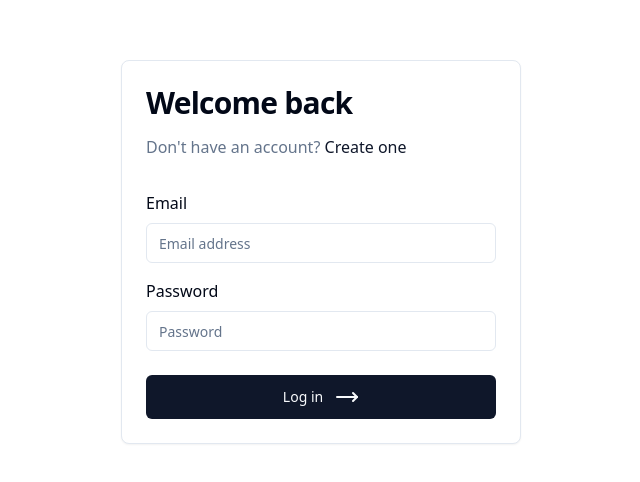
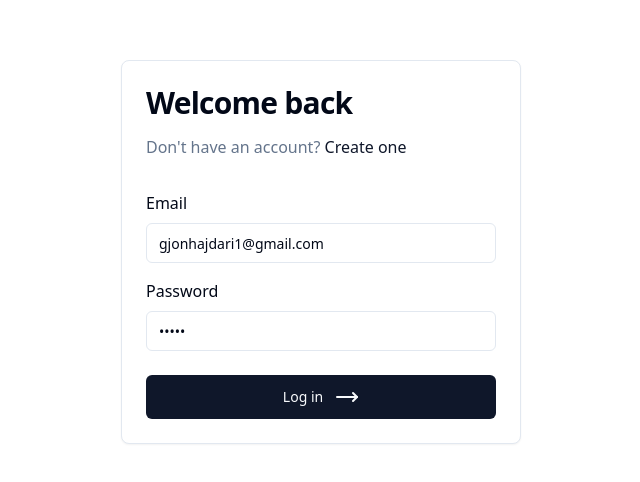
Before and after one commit to gjonhajdari/stellar, a React (Vite) app: page /login in a window 1280 px wide. Shown: the part 148-630 px from the top of the page, without its empty margins (319-959 px from the left). Built offline with nearby package versions, Linux system fonts and the light colour scheme.

Commit message:
Added basic login functionality

```diff
--- a/src/pages/Login.tsx
+++ b/src/pages/Login.tsx
@@ -1,4 +1,4 @@
-import { Link } from "react-router-dom";
+import { Link, useNavigate } from "react-router-dom";
 import { Button } from "@/components/ui/button";
 import {
   Card,
@@ -11,8 +11,22 @@ import { Input } from "@/components/ui/input";
 import { Label } from "@radix-ui/react-label";
 import { MoveRight } from "lucide-react";
 import { FullscreenPage } from "@/components/ui/FullscreenPage";
+import { SyntheticEvent, useState } from "react";
 
 function Login() {
+  const [email, setEmail] = useState<string>("gjonhajdari1@gmail.com");
+  const [password, setPassword] = useState<string>("12345");
+  const navigate = useNavigate();
+
+  function handleLogin(e: SyntheticEvent): void {
+    e.preventDefault();
+
+    if (!email || !password) return;
+
+    if (email === "gjonhajdari1@gmail.com" && password === "12345")
+      navigate("/dashboard");
+  }
+
   return (
     <FullscreenPage>
       <Card className="w-[400px]">
@@ -26,14 +40,27 @@ function Login() {
           </CardDescription>
         </CardHeader>
         <CardContent>
+          <form onSubmit={handleLogin}>
             <div className="space-y-4">
               <div className="space-y-2">
                 <Label htmlFor="email">Email</Label>
-              <Input type="email" placeholder="Email address" id="email" />
+                <Input
+                  type="email"
+                  placeholder="Email address"
+                  id="email"
+                  value={email}
+                  onChange={(e) => setEmail(e.target.value)}
+                />
               </div>
               <div className="space-y-2">
                 <Label htmlFor="password">Password</Label>
-              <Input type="password" placeholder="Password" id="password" />
+                <Input
+                  type="password"
+                  placeholder="Password"
+                  id="password"
+                  value={password}
+                  onChange={(e) => setPassword(e.target.value)}
+                />
               </div>
             </div>
 
@@ -41,6 +68,7 @@ function Login() {
               <span className="mr-3">Log in</span>
               <MoveRight />
             </Button>
+          </form>
         </CardContent>
       </Card>
     </FullscreenPage>
```
Lines whose indentation alone changed are shown as unchanged.
